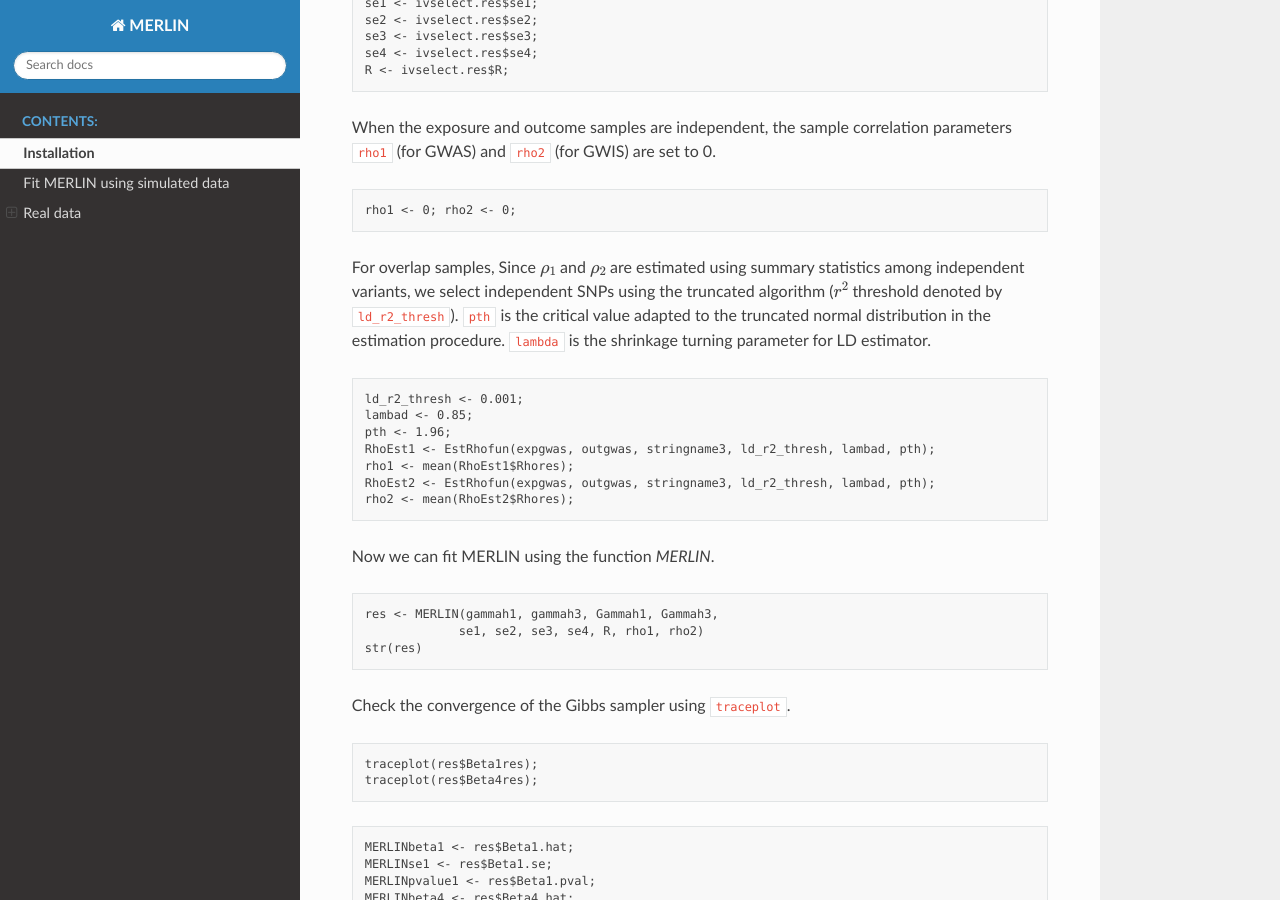
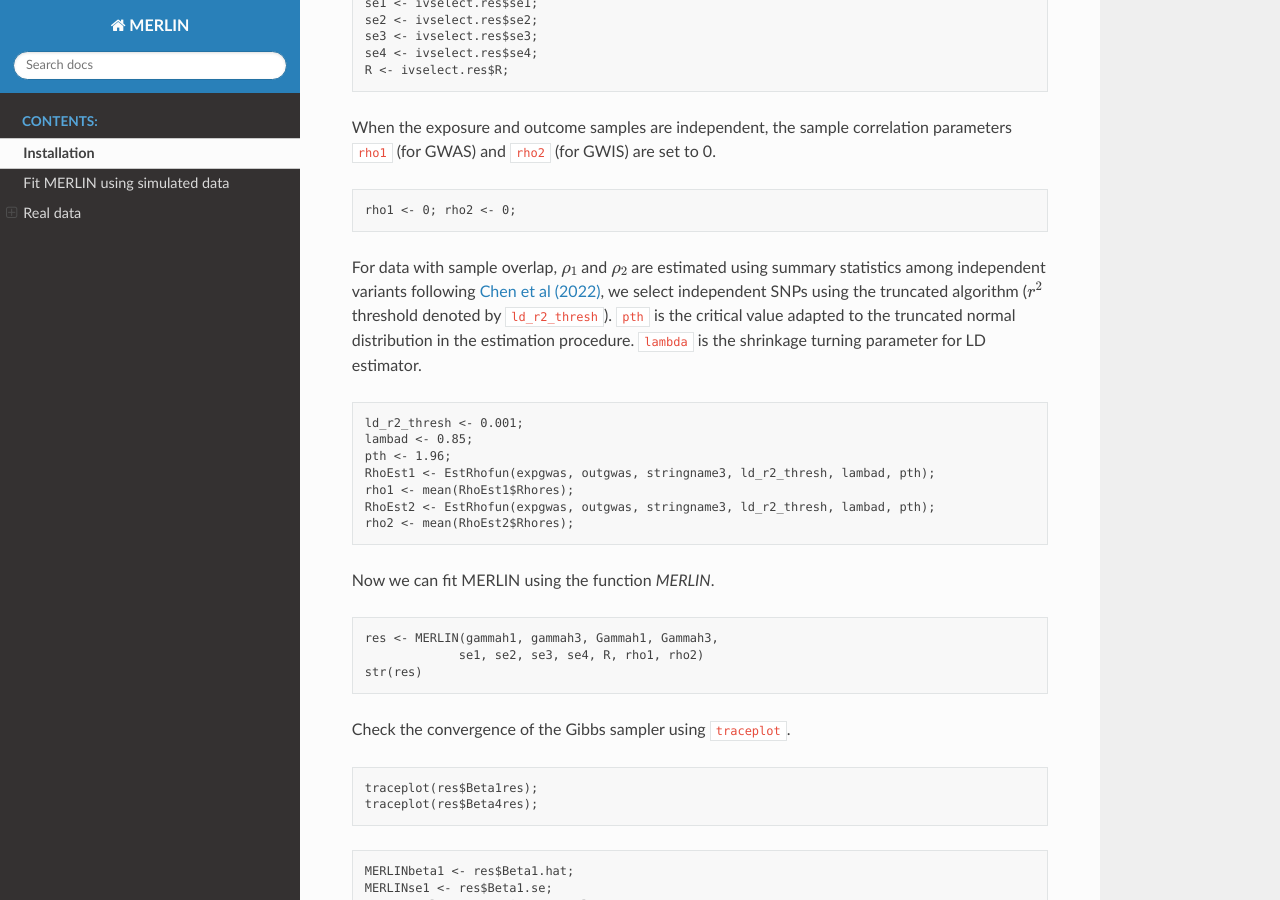
Before and after one commit to shilab-ecnu/MERLIN, a Sphinx documentation site: the page built from docs/source/MERLIN.md, in a window 1280 px wide and 900 px high, scrolled down 5329 px. Built offline with Sphinx 7.4.7 and the Read the Docs theme 3.1.0, drawn with Linux system fonts in a browser that asks for light colours.

Commit message:
Update MERLIN.md

````diff
--- a/docs/source/MERLIN.md
+++ b/docs/source/MERLIN.md
@@ -272,7 +272,7 @@
 rho1 <- 0; rho2 <- 0;
 ```
 
-For overlap samples, Since {math}`\rho_1` and {math}`\rho_2` are estimated using summary statistics among independent variants, we select independent SNPs using the truncated algorithm ({math}`r^2` threshold denoted by `ld_r2_thresh`). `pth` is the critical value adapted to the truncated normal distribution in the estimation procedure. `lambda` is the shrinkage turning parameter for LD estimator.
+For data with sample overlap, {math}`\rho_1` and {math}`\rho_2` are estimated using summary statistics among independent variants following <a href="https://www.nature.com/articles/s41467-022-34164-1">Chen et al (2022)</a>, we select independent SNPs using the truncated algorithm ({math}`r^2` threshold denoted by `ld_r2_thresh`). `pth` is the critical value adapted to the truncated normal distribution in the estimation procedure. `lambda` is the shrinkage turning parameter for LD estimator.
 
 ```
 ld_r2_thresh <- 0.001;
````
